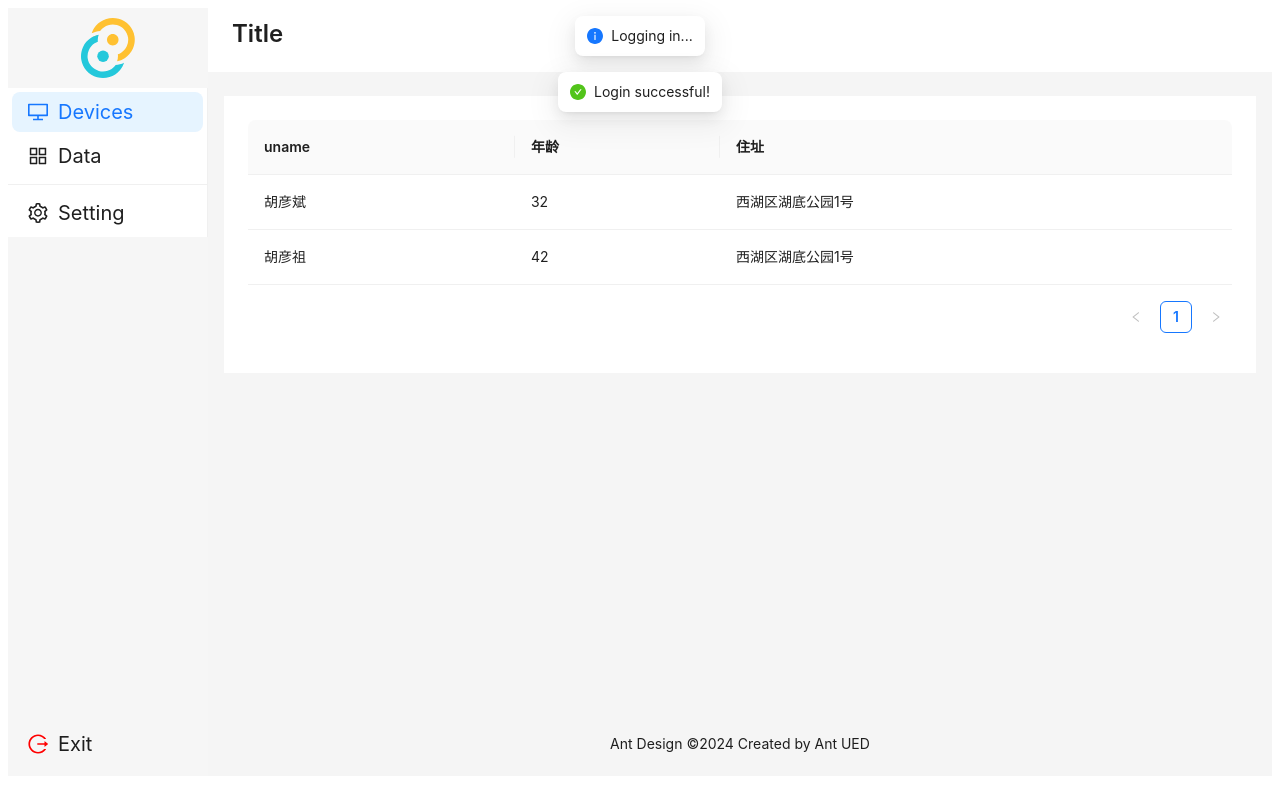
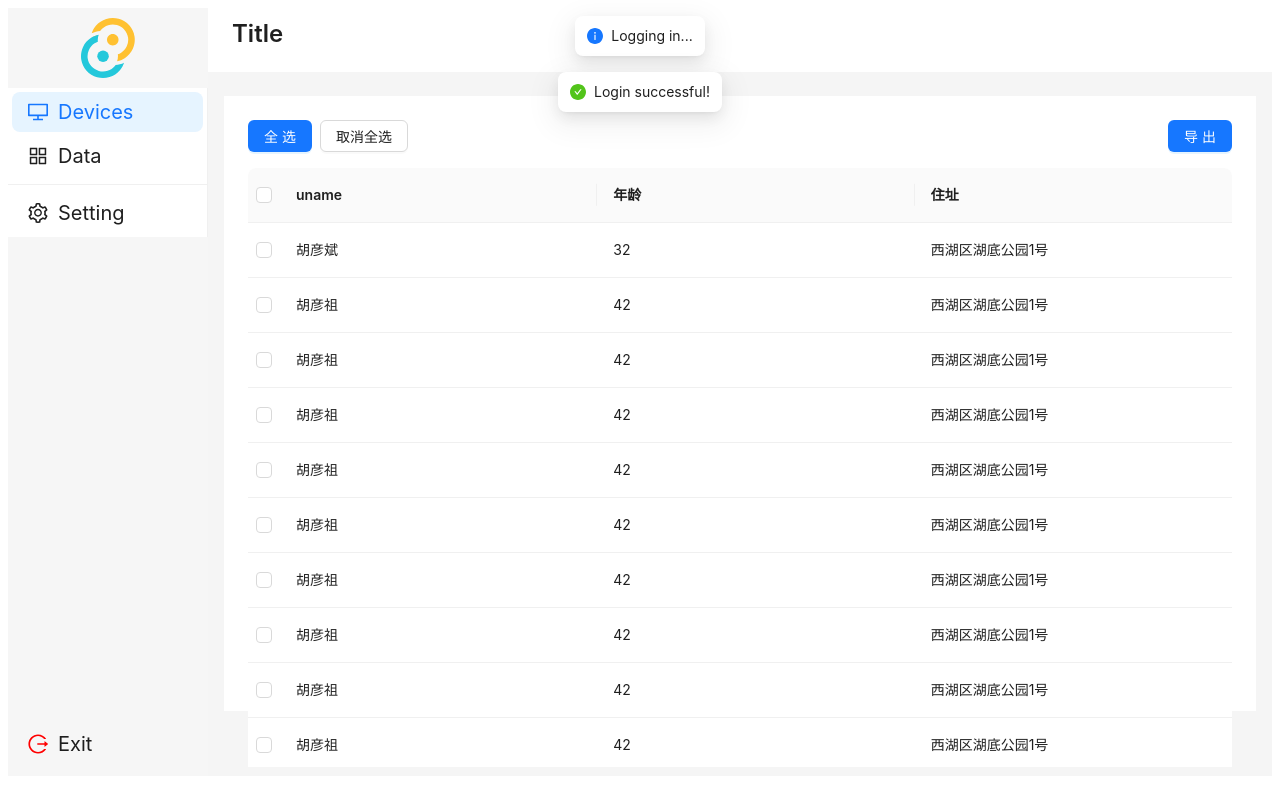
Before and after one commit to paighub/tauri-ant-app, a React (Vite) app: page / in a window 1280 px wide. Both pictures are taken after a click on the button "Login". Shown: the top 792 px of the page. Built offline with nearby package versions, Linux system fonts and the light colour scheme.

Commit message:
feat: 设备

```diff
--- a/src/components/DevicesPage.tsx
+++ b/src/components/DevicesPage.tsx
@@ -1,7 +1,6 @@
-import React from 'react';
-import { Table } from "antd";
+import React, { useState } from 'react';
+import { Table, Button, Row, Col } from "antd";
 
-const DevicesPage: React.FC = () => {
 const dataSource = [
     {
         key: '1',
@@ -10,6 +9,80 @@ const DevicesPage: React.FC = () => {
         address: '西湖区湖底公园1号',
     },
     {
+        key: '2',
+        name: '胡彦祖',
+        age: 42,
+        address: '西湖区湖底公园1号',
+    },
+    {
+        key: '2',
+        name: '胡彦祖',
+        age: 42,
+        address: '西湖区湖底公园1号',
+    },
+    {
+        key: '2',
+        name: '胡彦祖',
+        age: 42,
+        address: '西湖区湖底公园1号',
+    },
+    {
+        key: '2',
+        name: '胡彦祖',
+        age: 42,
+        address: '西湖区湖底公园1号',
+    },
+    {
+        key: '2',
+        name: '胡彦祖',
+        age: 42,
+        address: '西湖区湖底公园1号',
+    },
+    {
+        key: '2',
+        name: '胡彦祖',
+        age: 42,
+        address: '西湖区湖底公园1号',
+    },
+    {
+        key: '2',
+        name: '胡彦祖',
+        age: 42,
+        address: '西湖区湖底公园1号',
+    },
+    {
+        key: '2',
+        name: '胡彦祖',
+        age: 42,
+        address: '西湖区湖底公园1号',
+    },
+
+    {
+        key: '2',
+        name: '胡彦祖',
+        age: 42,
+        address: '西湖区湖底公园1号',
+    }, {
+        key: '2',
+        name: '胡彦祖',
+        age: 42,
+        address: '西湖区湖底公园1号',
+    }, {
+        key: '2',
+        name: '胡彦祖',
+        age: 42,
+        address: '西湖区湖底公园1号',
+    }, {
+        key: '2',
+        name: '胡彦祖',
+        age: 42,
+        address: '西湖区湖底公园1号',
+    }, {
+        key: '2',
+        name: '胡彦祖',
+        age: 42,
+        address: '西湖区湖底公园1号',
+    }, {
         key: '2',
         name: '胡彦祖',
         age: 42,
@@ -35,8 +108,44 @@ const DevicesPage: React.FC = () => {
     },
 ];
 
+const DevicesPage: React.FC = () => {
+    const [selectedRowKeys, setSelectedRowKeys] = useState<string[]>([]);
+
+    const rowSelection = {
+        selectedRowKeys,
+        onChange: (keys: any) => {
+            setSelectedRowKeys(keys);
+        }
+    };
+
     return (
-        <Table dataSource={dataSource} columns={columns} />
+        <div>
+            <Row gutter={[16, 16]}>
+                <Col span={24}>
+                    <div >
+                        <Button type="primary" onClick={() => setSelectedRowKeys(dataSource.map(item => item.key))}>
+                            全选
+                        </Button>
+                        <Button style={{ marginLeft: 8 }} onClick={() => setSelectedRowKeys([])}>
+                            取消全选
+                        </Button>
+
+                        <Button type="primary" style={{ float: 'right' }}>
+                            导出
+                        </Button>
+                    </div>
+                </Col>
+                <Col span={24}>
+                    <Table
+                        rowSelection={rowSelection}
+                        dataSource={dataSource}
+                        columns={columns}
+                        pagination={false}
+                        scroll={{ y: '68vh' }}
+                    />
+                </Col>
+            </Row>
+        </div>
     );
 };
 
```
Lines whose indentation alone changed are shown as unchanged.
